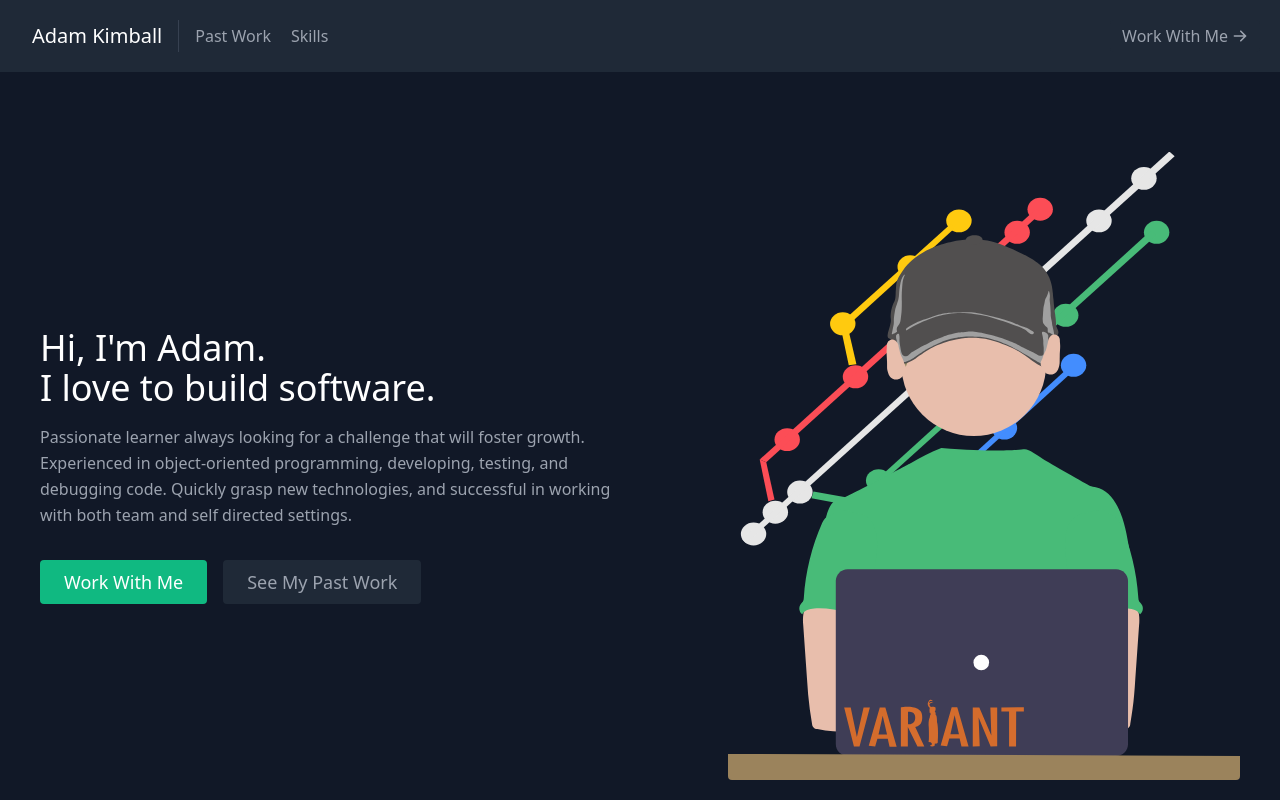
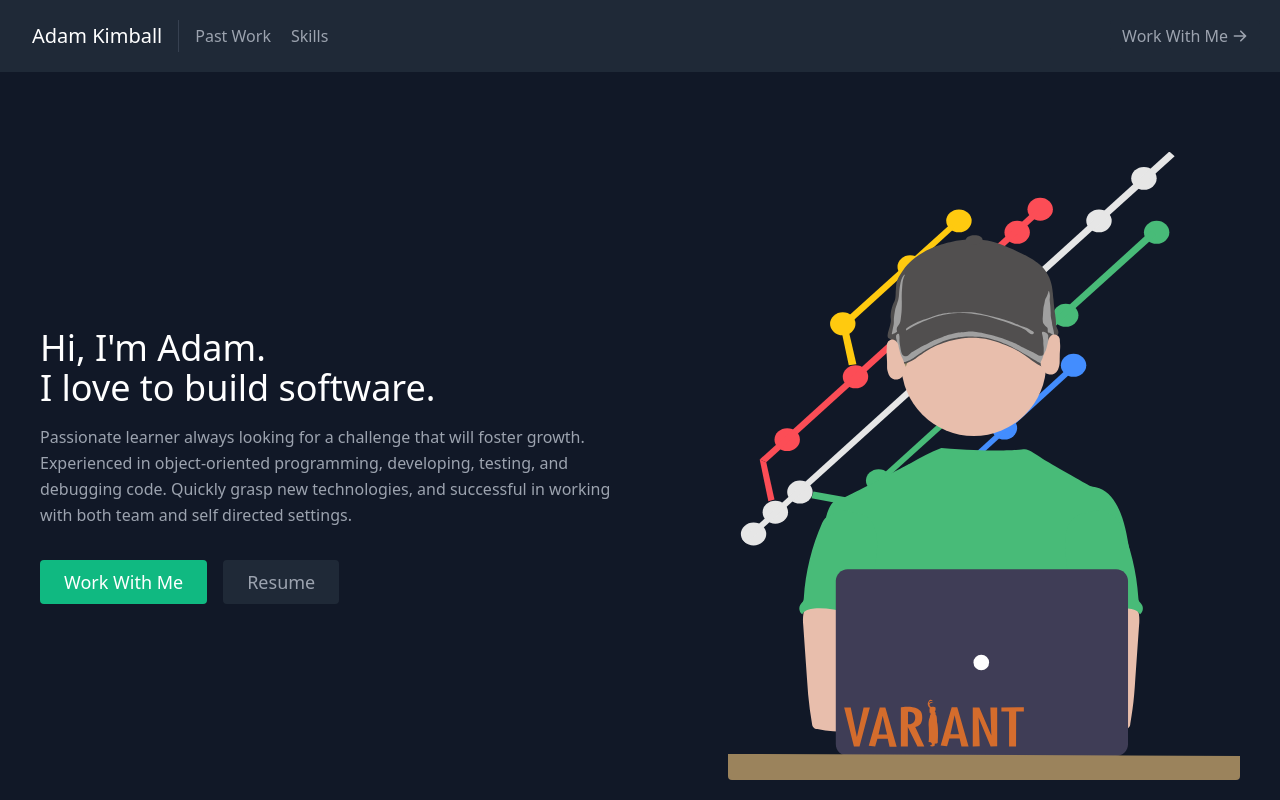
Before and after one commit to adamckimball/my-portfolio, a React (Create React App) app: page / in a window 1280 px wide. Shown: the top 800 px of the page. Built offline with nearby package versions, Linux system fonts and the light colour scheme.

Commit message:
Add resume to portfolio website

```diff
--- a/src/components/Summary.jsx
+++ b/src/components/Summary.jsx
@@ -24,10 +24,12 @@ export default function Summary() {
               Work With Me
             </a>
             <a
-              href="#projects"
+              href="./Adam_Kimball.pdf"
+              target="_blank"
+              rel='noreferrer noopener'
               className="ml-4 inline-flex text-gray-400 bg-gray-800 border-0 py-2 px-6 focus:outline-none hover:bg-gray-700 hover:text-white rounded text-lg"
             >
-              See My Past Work
+              Resume
             </a>
           </div>
         </div>
```
Also changed, not shown: 1 other file (tests, documents, lock files or other folders).
